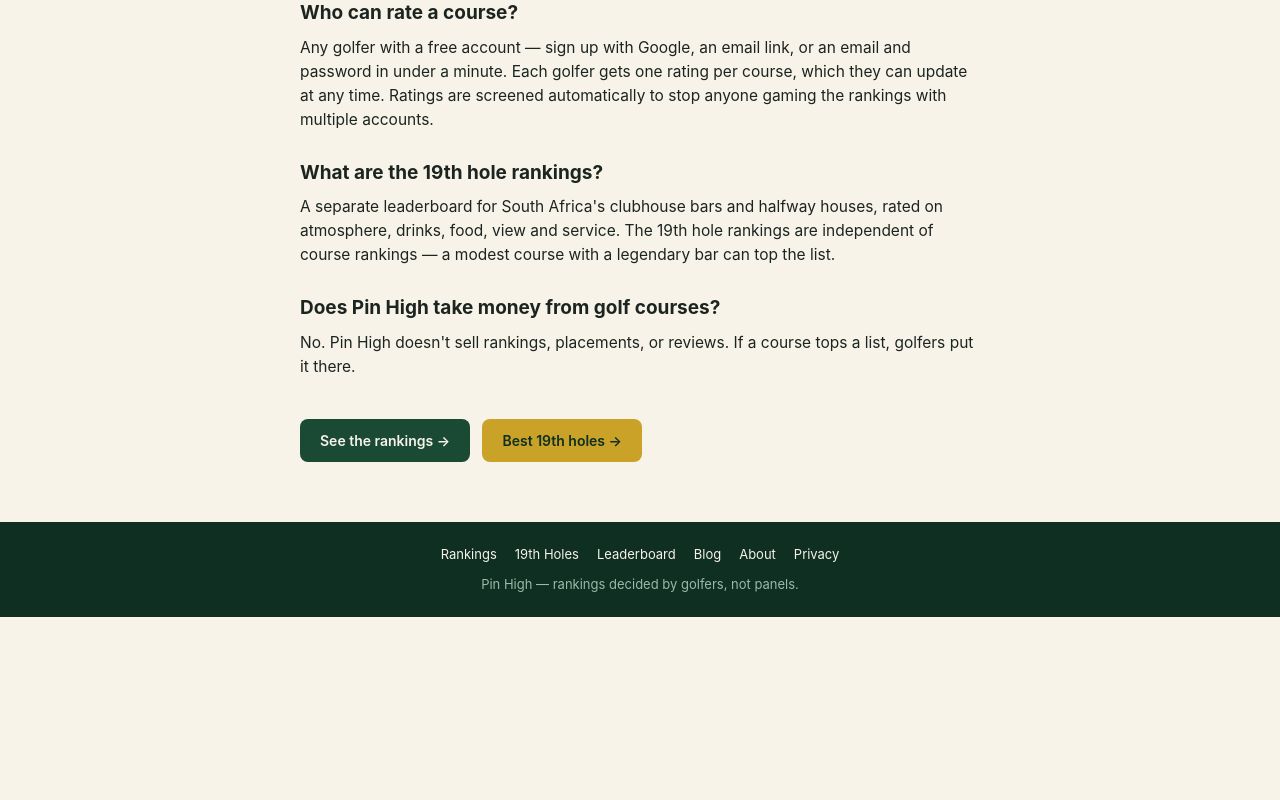
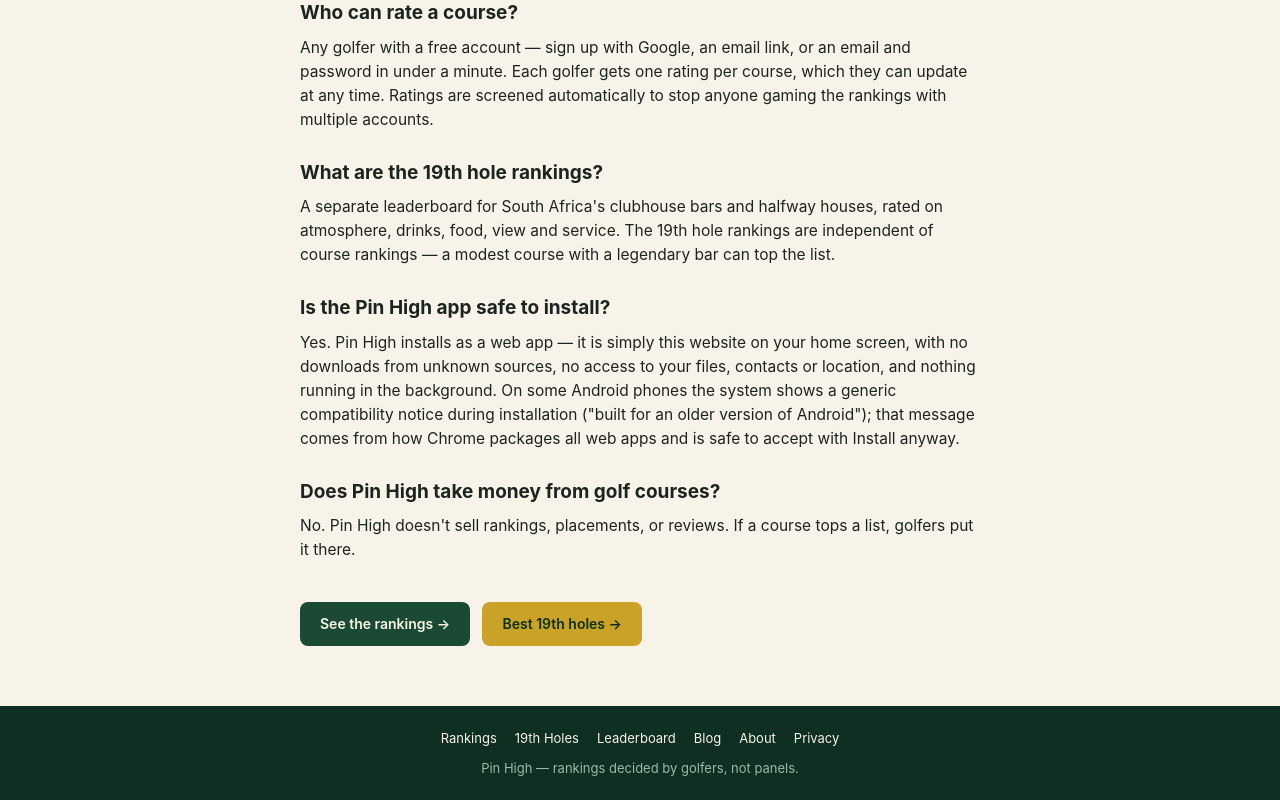
Before and after one commit to Stefanroodt/sa-golf-rankings, a Next.js app: page /about in a window 1280 px wide. Shown: the part 685-1485 px from the top of the page. Before the commit the page ends 1302 px from the top, so only its background shows below. Built offline with nearby package versions, Linux system fonts and the light colour scheme.

Commit message:
FAQ: app install safety

```diff
--- a/app/about/page.js
+++ b/app/about/page.js
@@ -23,6 +23,10 @@ const FAQS = [
   {
     q: 'What are the 19th hole rankings?',
     a: 'A separate leaderboard for South Africa\'s clubhouse bars and halfway houses, rated on atmosphere, drinks, food, view and service. The 19th hole rankings are independent of course rankings — a modest course with a legendary bar can top the list.',
+  },
+  {
+    q: 'Is the Pin High app safe to install?',
+    a: 'Yes. Pin High installs as a web app — it is simply this website on your home screen, with no downloads from unknown sources, no access to your files, contacts or location, and nothing running in the background. On some Android phones the system shows a generic compatibility notice during installation ("built for an older version of Android"); that message comes from how Chrome packages all web apps and is safe to accept with Install anyway.',
   },
   {
     q: 'Does Pin High take money from golf courses?',
```
